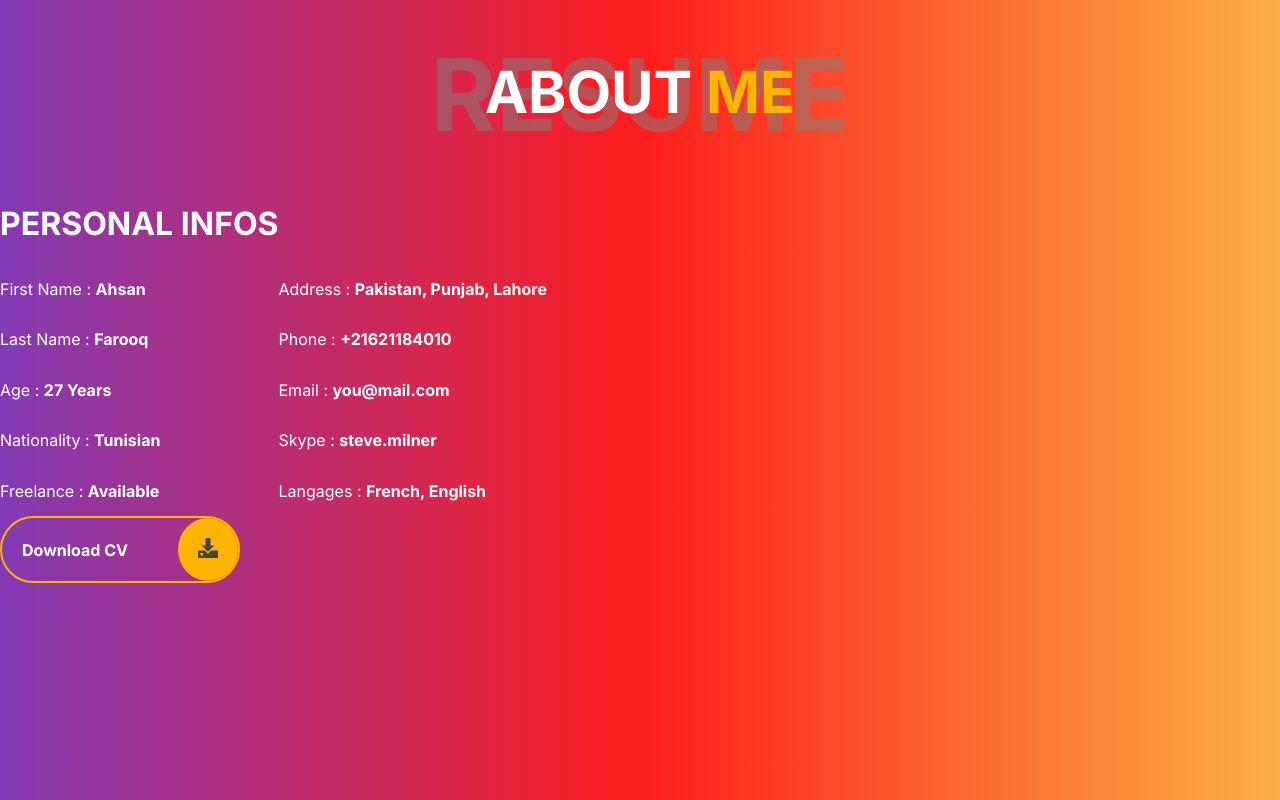
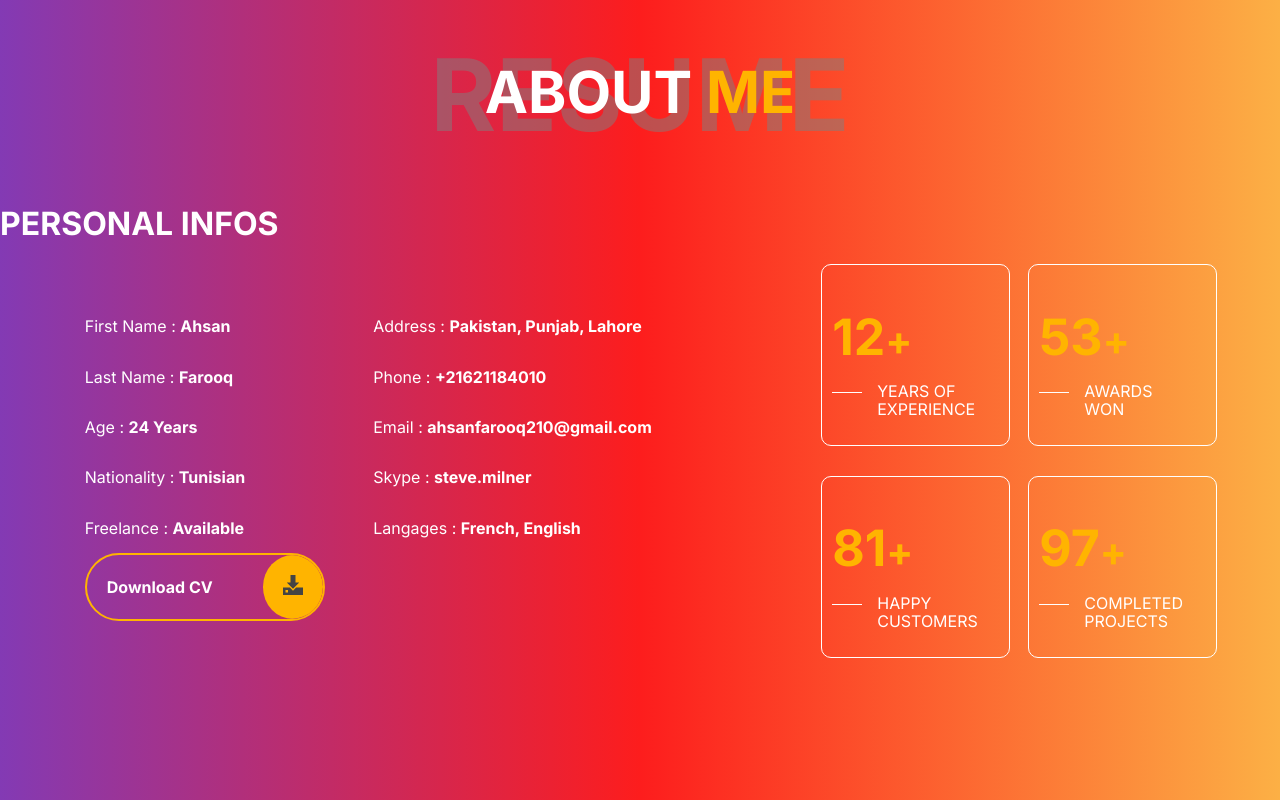
Before and after one commit to ahsanfarooq210/meet-the-ahsan, a Next.js app: page /about in a window 1280 px wide. Built offline with nearby package versions, Linux system fonts and the light colour scheme.

Commit message:
stats done in about us

```diff
--- a/src/app/about/About.css
+++ b/src/app/about/About.css
@@ -71,6 +71,7 @@
   width: 100%;
   display: flex;
   align-items: center;
+  justify-content: space-around;
 }
 
 .about-wrapper .info-wrapper {
@@ -93,51 +94,51 @@
   font-weight: bold;
 }
 
-.about-wrapper .cv-button {
-  position: relative;
-  display: flex; /* Display as inline-flex to avoid content being hidden */
-  align-items: center;
-  border: 2px #ffb400 solid;
-  background-color: transparent;
-  border-radius: 90px;
-  padding: 0px 0px 0px 20px;
-  overflow: hidden;
+.about-wrapper .stats {
+  display: grid;
+  grid-template-columns: repeat(2, 1fr);
+  grid-template-rows: repeat(2, 1fr);
+  grid-column-gap: 40px;
+  grid-row-gap: 30px;
 }
 
-.about-wrapper .cv-button::after {
-  content: "";
-  position: absolute;
-  top: 0;
-  right: 0;
-  bottom: 0;
-  left: 100%; /* Start the filling from the right side */
-  background-color: #ffb400;
-  transition: left 0.3s ease-in-out; /* Smooth transition effect for left property */
+.about-wrapper .stats .stats-wrapper {
+  color: white;
+  display: flex;
+  flex-direction: column;
+  border: 1px solid white;
+  border-radius: 10px;
+  padding: 10px;
+  max-width: 350px;
+  width: 100%;
 }
 
-.about-wrapper .cv-button:hover::after {
-  left: 0; /* Fill the button when hovered */
+.about-wrapper .stat-numbers {
+  font-size: 50px;
+  color: #ffb400;
+  margin-bottom: 0;
 }
 
-/* Rest of the styles remain the same */
-.about-wrapper .cv-button .cv-button-content {
-  display: flex;
-  flex-direction: row;
-  align-items: center;
-  justify-content: space-between;
-  gap: 50px;
-  z-index: 1;
-}
-.about-wrapper .cv-button .cv-button-content p{
-  font-weight: bold;
+.about-wrapper .stat-numbers::after {
+  content: "+";
+  color: #ffb400;
+  font-size: 40px;
 }
 
-.about-wrapper .cv-button-content .paragraph {
-  color: white;
+.about-wrapper .stat-description {
+  padding-left: 45px;
+  position: relative;
+  max-width: 100px;
+  text-transform: uppercase;
 }
 
-.about-wrapper .cv-button .image-container {
-  background-color: #ffb400;
-  border-radius: 50%;
-  padding: 20px;
+.about-wrapper .stat-description::before {
+  content: "";
+  width: 30px;
+  height: 1px;
+  color: white;
+  background-color: white;
+  position: absolute;
+  top: 10px;
+  left: 0px;
 }
--- /dev/null
+++ b/src/app/about/meta.ts
@@ -0,0 +1,19 @@
+export const infoData: { [key: string]: string } = {
+  "First Name": "Ahsan",
+  Address: "Pakistan, Punjab, Lahore",
+  "Last Name": "Farooq",
+  Phone: "+21621184010",
+  Age: "24 Years",
+  Email: "ahsanfarooq210@gmail.com",
+  Nationality: "Tunisian",
+  Skype: "steve.milner",
+  Freelance: "Available",
+  Langages: "French, English",
+};
+
+export const statsData: { [key: string]: string } = {
+  "12": "years of experience",
+  "97": "completed projects",
+  "81": "happy customers",
+  "53": "awards won",
+};
--- a/src/app/about/page.tsx
+++ b/src/app/about/page.tsx
@@ -3,19 +3,9 @@ import "./About.css";
 import Image from "next/image";
 import downloadSvg from "../../../public/DownloadSvg.svg";
 import AnimatedButton from "../../../components/animated-button/AnimatedButton";
+import { infoData, statsData } from "./meta";
 
-const infoData: { [key: string]: string } = {
-  "First Name": "Ahsan",
-  Address: "Pakistan, Punjab, Lahore",
-  "Last Name": "Farooq",
-  Phone: "+21621184010",
-  Age: "27 Years",
-  Email: "you@mail.com",
-  Nationality: "Tunisian",
-  Skype: "steve.milner",
-  Freelance: "Available",
-  Langages: "French, English",
-};
+
 
 const About = () => {
   return (
@@ -49,8 +39,16 @@ const About = () => {
                     />
                   </div>
                 </div>
-
-                <div className="stats"></div>
+                <div className="stats">
+                  {Object.entries(statsData).map(([key, value], index) => {
+                    return (
+                      <div key={index} className="stats-wrapper">
+                        <h1 className="stat-numbers">{key}</h1>
+                        <p className="stat-description">{value}</p>
+                      </div>
+                    );
+                  })}
+                </div>
               </div>
             </div>
           </div>
```
